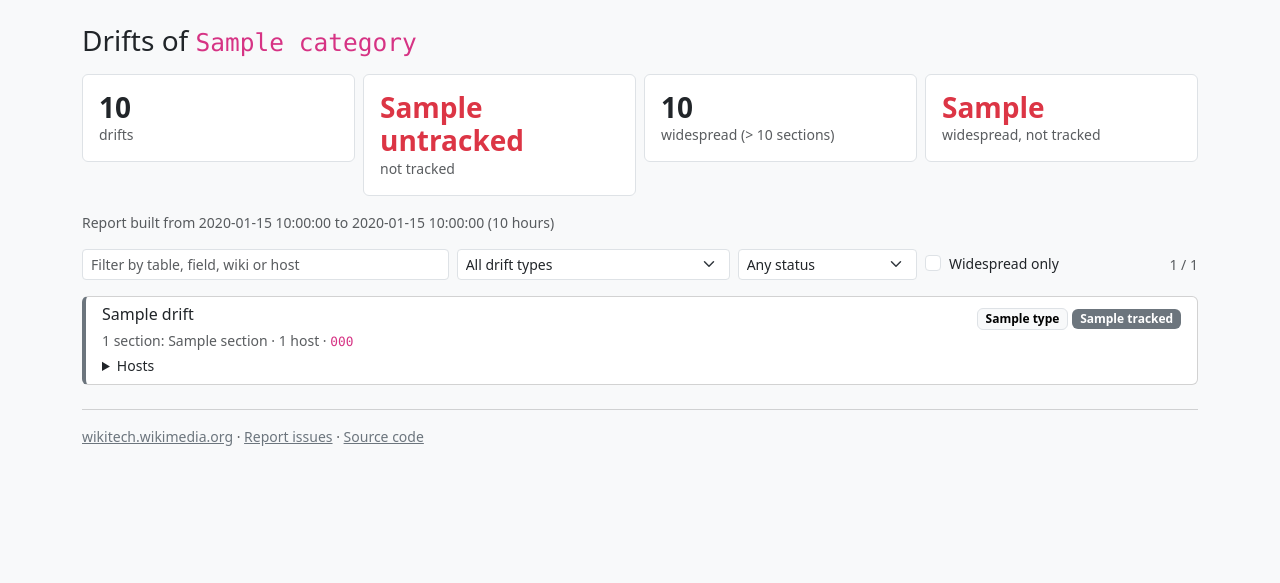
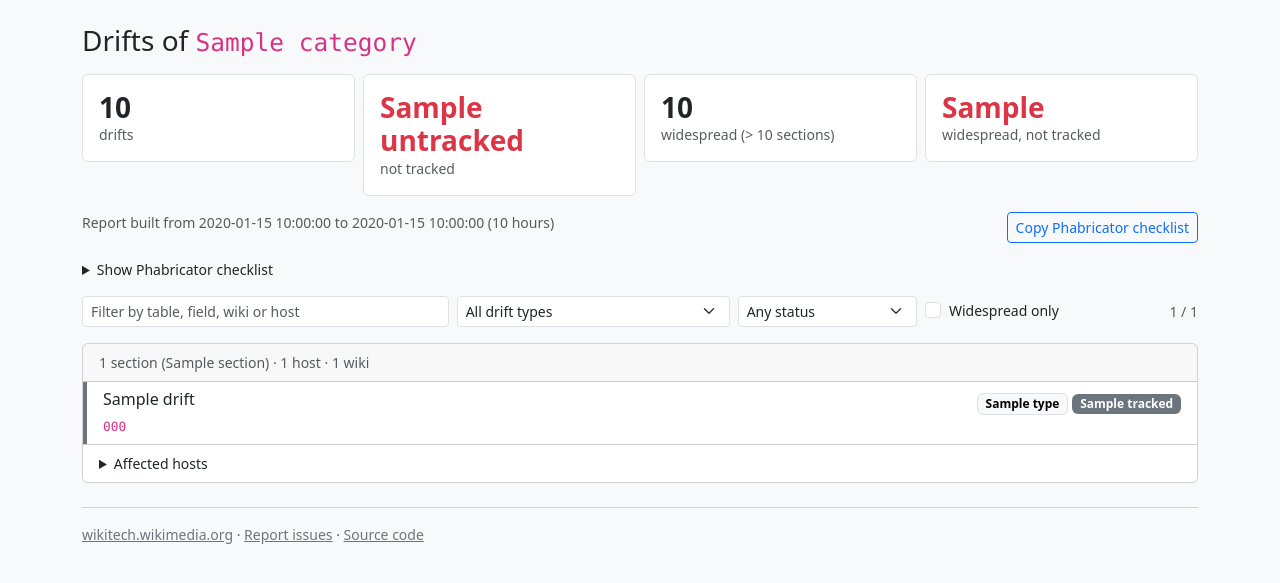
Before and after one commit to Ladsgroup/db-analyzor-tools, a Flask app: template drift-tracker/templates/report.html in a window 1280 px wide. Shown: the part 56-639 px from the top of the page. Run offline with Flask 3, Linux system fonts and the light colour scheme; the template is opened without the code that fills it: most values are stand-ins (such as "Sample title", 1, 10 or a date in 2020); some libraries are stand-ins or nearby versions.

Commit message:
drift-tracker: Group drifts by hosts and add a Phabricator checklist
* Group drifts that affect the same hosts and compact host tables
* Add a copyable Phabricator checklist of all drifts in a source

Co-Authored-By: Claude Opus 5.5 <noreply@anthropic.com>

```diff
--- a/drift-tracker/app.py
+++ b/drift-tracker/app.py
@@ -2,7 +2,7 @@ import re
 
 from flask import Flask, abort, redirect, render_template, request, url_for
 
-from drift_tracker.report import WIDESPREAD, get_report
+from drift_tracker.report import WIDESPREAD, get_report, phabricator_checklist
 from drift_tracker.sources import get_categories
 
 app = Flask(__name__)
@@ -30,10 +30,16 @@ def report_index():
 def report(category):
     if not CATEGORY_RE.match(category) or category not in get_categories():
         abort(404)
+    report_ = get_report(category)
+    checklist = None
+    if report_ and report_['drifts']:
+        url = url_for('report', category=category, _external=True, _scheme='https')
+        checklist = phabricator_checklist(category, report_['groups'], url, report_['end_time'])
     return render_template(
         'report.html',
         category=category,
-        report=get_report(category),
+        report=report_,
+        checklist=checklist,
         widespread=WIDESPREAD,
         untracked_only=bool(request.args.get('untrackedOnly')),
     )
--- a/drift-tracker/drift_tracker/report.py
+++ b/drift-tracker/drift_tracker/report.py
@@ -20,6 +20,9 @@ TITLES = {
 
 # Drifts in more sections than this are "widespread"
 WIDESPREAD = 5
+
+# Wikis listed per checklist item, the rest is only counted
+CHECKLIST_WIKIS = 5
 
 
 def parse_drift(code, drift, tracking):
@@ -45,6 +48,58 @@ def parse_drift(code, drift, tracking):
     }
 
 
+def compact_hosts(hosts):
+    """Rows of (section, hosts, wikis); hosts of a section with the same wikis share a row."""
+    by_section = {}
+    for h in hosts:
+        by_section.setdefault(h['section'], {}).setdefault(h['host'], set()).add(h['wiki'])
+    rows = []
+    for section in sorted(by_section):
+        by_wikis = {}
+        for host, wikis in by_section[section].items():
+            by_wikis.setdefault(frozenset(wikis), []).append(host)
+        for wikis, hosts_ in sorted(by_wikis.items(), key=lambda i: sorted(i[1])):
+            rows.append({'section': section, 'hosts': sorted(hosts_), 'wikis': sorted(wikis)})
+    return rows
+
+
+def group_drifts(drifts):
+    """Group drifts that affect exactly the same hosts, keeping drift order."""
+    groups = {}
+    for d in drifts:
+        key = frozenset((h['section'], h['host'], h['wiki']) for h in d['hosts'])
+        groups.setdefault(key, []).append(d)
+    result = []
+    for members in groups.values():
+        hosts = members[0]['hosts']
+        result.append({
+            'drifts': members,
+            'rows': compact_hosts(hosts),
+            'sections': members[0]['sections'],
+            'host_count': len({h['host'] for h in hosts}),
+            'wiki_count': len({h['wiki'] for h in hosts}),
+        })
+    return result
+
+
+def phabricator_checklist(category, groups, url, end_time):
+    """Remarkup summary of all drifts, one checklist item per host row."""
+    lines = ['Schema drifts of `{}` found by {}{}.'.format(
+        category, url, ' (report of {})'.format(end_time) if end_time else '')]
+    for group in groups:
+        lines.append('')
+        for d in group['drifts']:
+            tracked = ' (tracked in {})'.format(d['tracked']) if d['tracked'] else ''
+            lines.append('* **{}** `{}`{}'.format(d['name'], d['code'], tracked))
+        lines.append('')
+        for row in group['rows']:
+            wikis = ', '.join(row['wikis'][:CHECKLIST_WIKIS])
+            if len(row['wikis']) > CHECKLIST_WIKIS:
+                wikis += ' and {} more'.format(len(row['wikis']) - CHECKLIST_WIKIS)
+            lines.append('[ ] {}: {} ({})'.format(row['section'], ', '.join(row['hosts']), wikis))
+    return '\n'.join(lines) + '\n'
+
+
 def format_time(timestamp):
     if not timestamp:
         return None
@@ -67,6 +122,7 @@ def get_report(category):
     start, end = metadata.get('time_start'), metadata.get('time_end')
     return {
         'drifts': drifts,
+        'groups': group_drifts(drifts),
         'types': sorted({d['type'] for d in drifts}),
         'stats': {
             'total': len(drifts),
--- a/drift-tracker/templates/base.html
+++ b/drift-tracker/templates/base.html
@@ -7,7 +7,7 @@
     <title>{% block title %}Drift tracker{% endblock %}</title>
     <style>
         body { background: #f8f9fa; }
-        .drift summary { cursor: pointer; }
+        summary { cursor: pointer; }
         .drift.untracked { border-left: 4px solid var(--bs-danger); }
         .drift.tracked { border-left: 4px solid var(--bs-secondary); }
         .stat .value { font-size: 1.75rem; font-weight: 600; line-height: 1.2; }
--- a/drift-tracker/templates/report.html
+++ b/drift-tracker/templates/report.html
@@ -23,11 +23,22 @@
     </div></div>
 </div>
 
+<div class="d-flex flex-wrap justify-content-between align-items-start gap-2 mb-3">
+    <p class="small text-muted mb-0">
         {% if report.end_time %}
-<p class="small text-muted">
         Report built {% if report.start_time %}from {{ report.start_time }} {% endif %}to {{ report.end_time }}
         {% if report.duration %}({{ report.duration }} hours){% endif %}
+        {% endif %}
     </p>
+    {% if checklist %}
+    <button id="copy-checklist" type="button" class="btn btn-sm btn-outline-primary">Copy Phabricator checklist</button>
+    {% endif %}
+</div>
+{% if checklist %}
+<details class="mb-3">
+    <summary class="small">Show Phabricator checklist</summary>
+    <textarea id="checklist" class="form-control font-monospace small mt-2" rows="10" readonly>{{ checklist }}</textarea>
+</details>
 {% endif %}
 
 {% if report.drifts %}
@@ -60,13 +71,21 @@
 <div class="alert alert-success">No drifts found.</div>
 {% endif %}
 
-{% for d in report.drifts %}
-<div class="drift card mb-2 {{ 'tracked' if d.tracked else 'untracked' }}"
+{% for g in report.groups %}
+<div class="group card mb-3" data-search="{% for r in g.rows %}{{ r.hosts | join(' ') }} {{ r.wikis | join(' ') }} {% endfor %}">
+    <div class="card-header small text-muted">
+        {{ g.sections | length }} section{{ 's' if g.sections | length != 1 }} ({{ g.sections | join(', ') }})
+        &middot; {{ g.host_count }} host{{ 's' if g.host_count != 1 }}
+        &middot; {{ g.wiki_count }} wiki{{ 's' if g.wiki_count != 1 }}
+        {% if g.drifts | length > 1 %}&middot; {{ g.drifts | length }} drifts on the same hosts{% endif %}
+    </div>
+    <ul class="list-group list-group-flush">
+        {% for d in g.drifts %}
+        <li class="drift list-group-item {{ 'tracked' if d.tracked else 'untracked' }}"
             data-status="{{ 'tracked' if d.tracked else 'untracked' }}"
             data-type="{{ d.type }}"
             data-widespread="{{ 1 if d.widespread else 0 }}"
-     data-search="{{ d.code }} {% for h in d.hosts %}{{ h.host }} {{ h.wiki }} {% endfor %}">
-    <div class="card-body py-2">
+            data-search="{{ d.code }}">
             <div class="d-flex flex-wrap justify-content-between gap-2">
                 <h2 class="h6 mb-1">{{ d.name }}</h2>
                 <div>
@@ -78,22 +97,24 @@
                     {% endif %}
                 </div>
             </div>
-        <div class="small text-muted mb-1">
-            {{ d.sections | length }} section{{ 's' if d.sections | length != 1 }}: {{ d.sections | join(', ') }}
-            &middot; {{ d.hosts | length }} host{{ 's' if d.hosts | length != 1 }}
-            &middot; <code class="drift-code">{{ d.code }}</code>
+            <div class="small text-muted">
+                <code class="drift-code">{{ d.code }}</code>
                 {% if not d.tracked %}
                 &middot; <a href="{{ url_for('set_tracking', name=d.code) }}">Set tracking</a>
                 or <a href="https://phabricator.wikimedia.org/maniphest/task/edit/form/1/">create a task</a>
                 {% endif %}
             </div>
+        </li>
+        {% endfor %}
+    </ul>
+    <div class="card-body py-2">
         <details>
-            <summary class="small">Hosts</summary>
-            <table class="table table-sm table-striped small mt-2 mb-0">
-                <thead><tr><th>Section</th><th>Host</th><th>Wiki</th></tr></thead>
+            <summary class="small">Affected hosts</summary>
+            <table class="table table-sm small mt-2 mb-0">
+                <thead><tr><th>Section</th><th>Hosts</th><th>Wikis</th></tr></thead>
                 <tbody>
-                {% for h in d.hosts %}
-                <tr><td>{{ h.section }}</td><td>{{ h.host }}</td><td>{{ h.wiki }}</td></tr>
+                {% for r in g.rows %}
+                <tr><td>{{ r.section }}</td><td>{{ r.hosts | join(', ') }}</td><td>{{ r.wikis | join(', ') }}</td></tr>
                 {% endfor %}
                 </tbody>
             </table>
@@ -104,26 +125,48 @@
 
 <script>
 (function () {
+    var copy = document.getElementById('copy-checklist');
+    if (copy) {
+        copy.addEventListener('click', function () {
+            var text = document.getElementById('checklist').value;
+            navigator.clipboard.writeText(text).then(function () {
+                copy.textContent = 'Copied';
+                setTimeout(function () { copy.textContent = 'Copy Phabricator checklist'; }, 2000);
+            }, function () {
+                var area = document.getElementById('checklist');
+                area.closest('details').open = true;
+                area.select();
+            });
+        });
+    }
+
     var search = document.getElementById('f-search');
     if (!search) return;
     var type = document.getElementById('f-type');
     var status = document.getElementById('f-status');
     var widespread = document.getElementById('f-widespread');
     var count = document.getElementById('f-count');
-    var drifts = document.querySelectorAll('.drift');
+    var groups = document.querySelectorAll('.group');
+    var total = document.querySelectorAll('.drift').length;
 
     function apply() {
         var q = search.value.trim().toLowerCase();
         var shown = 0;
-        drifts.forEach(function (el) {
-            var ok = (!q || el.dataset.search.toLowerCase().indexOf(q) !== -1) &&
+        groups.forEach(function (group) {
+            var groupMatch = group.dataset.search.toLowerCase().indexOf(q) !== -1;
+            var visible = 0;
+            group.querySelectorAll('.drift').forEach(function (el) {
+                var ok = (!q || groupMatch || el.dataset.search.toLowerCase().indexOf(q) !== -1) &&
                     (!type.value || el.dataset.type === type.value) &&
                     (!status.value || el.dataset.status === status.value) &&
                     (!widespread.checked || el.dataset.widespread === '1');
                 el.hidden = !ok;
-            if (ok) shown++;
+                if (ok) visible++;
             });
-        count.textContent = shown + ' / ' + drifts.length;
+            group.hidden = visible === 0;
+            shown += visible;
+        });
+        count.textContent = shown + ' / ' + total;
     }
     [search, type, status, widespread].forEach(function (el) {
         el.addEventListener('input', apply);
```
Lines whose indentation alone changed are shown as unchanged.
